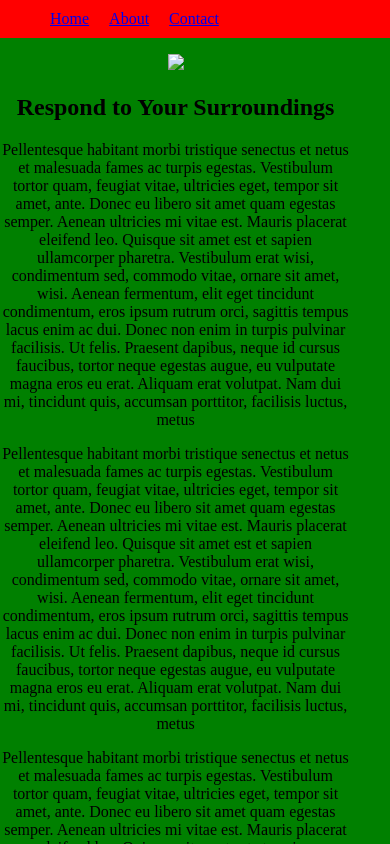
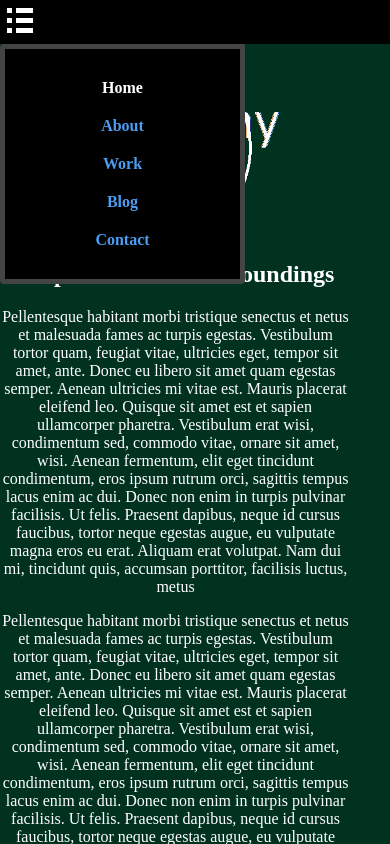
Before and after one commit to atlemagnussen/web-templates, a website: page web/plain-layout-topmenu/index.html in a window 390 px wide. Drawn offline with Linux system fonts and the light colour scheme.

Commit message:
got the navigation alright

```diff
--- a/web/plain-layout-topmenu/index.html
+++ b/web/plain-layout-topmenu/index.html
@@ -4,6 +4,8 @@
 <head>
     <meta charset="UTF-8">
     <meta name="viewport" content="width=device-width, initial-scale=1">
+    <link rel="stylesheet" href="style.css">
+    <link rel="stylesheet" href="nav.css">
     <title>Plain layout with topmenu</title>
 </head>
 
@@ -11,10 +13,13 @@
     <div class="full-screen">
         <header>
             <nav>
+                <a href="#" id="menu-icon"></a>
                 <ul id="menu-items">
                     <li><a href="#" class="current">Home</a></li>
-                    <li><a href="#">About</a></li>
-                    <li><a href="#">Contact</a></li>
+    				<li><a href="#">About</a></li>
+    				<li><a href="#">Work</a></li>
+    				<li><a href="#">Blog</a></li>
+    				<li><a href="#">Contact</a></li>
                 </ul>
             </nav>
         </header>
@@ -38,55 +43,5 @@
         </section>
     </div>
 </body>
-<style>
-    html,
-    body,
-    .full-screen {
-    	height: 100%;
-    }
-
-    body {
-    	margin: 0;
-    }
-    body {
-        background: yellow;
-        margin: 0;
-        padding 5px;
-    }
-
-    .full-screen {
-        display: flex;
-        flex-direction: column;
-    }
-    header {
-        background: red;
-        width: 100%;
-    }
-
-    section {
-        background: green;
-        overflow: auto;
-        text-align: center;
-    }
-
-    .view {
-        width: 90%;
-    }
-    p, h1, h2, h3, h4, h5, h6 {
-        text-align: center;
-    }
-
-    ul {
-        list-style: none;
-        margin: 0;
-    }
-
-    li {
-        display: inline-block;
-        float: left;
-        padding: 10px;
-        margin: 0
-    }
-</style>
 
 </html>
--- /dev/null
+++ b/web/plain-layout-topmenu/nav.css
@@ -0,0 +1,62 @@
+ul {
+    list-style: none;
+    margin: 0;
+}
+
+li {
+    display: inline-block;
+    float: left;
+    padding: 10px;
+    margin: 0
+}
+a {
+	color: #4C9CF1;
+	text-decoration: none;
+	font-weight: bold;
+}
+
+a:hover {
+	color: #444;
+}
+
+.current {
+	color: white;
+}
+
+#menu-icon {
+	display: hidden;
+	width: 40px;
+	height: 40px;
+	background: black url(../assets/menu-icon.svg) center;
+}
+
+a:hover#menu-icon {
+	background-color: #444;
+	border-radius: 4px 4px 0 0;
+}
+
+@media only screen and (max-width : 640px) {
+    #menu-icon {
+		display:inline-block;
+	}
+	nav ul, nav:active ul {
+		display: none;
+		position: absolute;
+		padding: 20px;
+		background: black;
+		border: 5px solid #444;
+		left: 0;
+		top: 44px;
+		width: 50%;
+		border-radius: 4px 0 4px 4px;
+	}
+	nav li {
+		text-align: center;
+		width: 100%;
+		padding: 10px 0;
+		margin: 0;
+	}
+	nav:hover ul {
+		display: block;
+	}
+}
--- /dev/null
+++ b/web/plain-layout-topmenu/style.css
@@ -0,0 +1,47 @@
+html,
+body,
+.full-screen {
+    height: 100%;
+}
+
+body {
+    margin: 0;
+}
+body {
+    background: green;
+    margin: 0;
+    padding 5px;
+    color: white;
+}
+
+.full-screen {
+    display: flex;
+    flex-direction: column;
+}
+header {
+    background: black;
+    width: 100%;
+    height: auto;
+}
+
+section {
+    width: 100%;
+    background: #013220;
+    overflow: auto;
+    text-align: center;
+}
+
+.view {
+    width: 90%;
+}
+p, h1, h2, h3, h4, h5, h6 {
+    text-align: center;
+}
+.logo {
+    width: 40%;
+}
+@media only screen and (max-width : 640px) {
+    .logo {
+        width: 60%;
+    }
+}
```
Also changed, not shown: web/assets/company_logo.png (added), web/assets/menu-icon.png (added), web/assets/menu-icon.svg (added), 1 other file.
